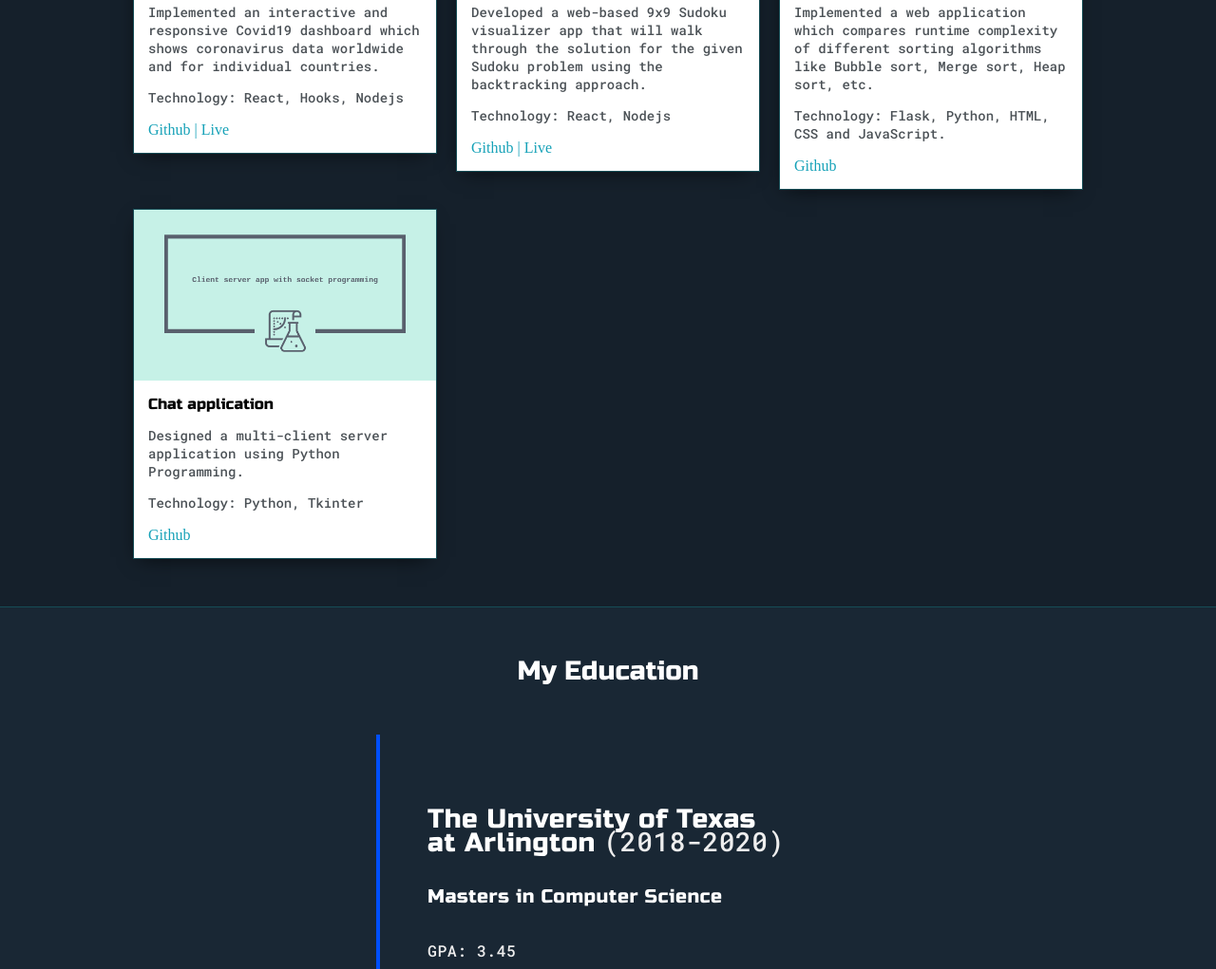
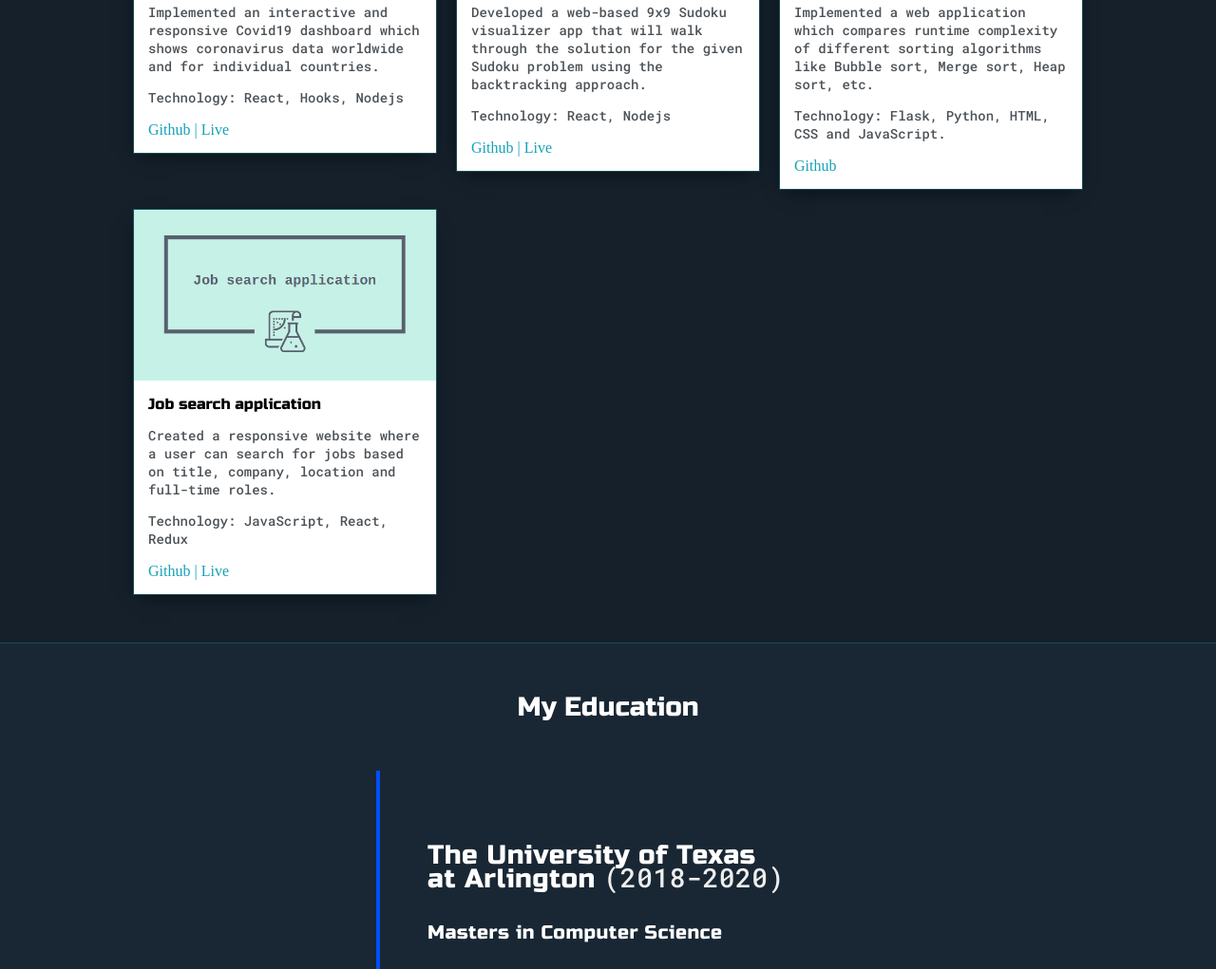
Before and after one commit to akshajm/Portfolio, a plain HTML site: page index.html in a window 1280 px wide. Shown: the part 1731-2752 px from the top of the page at 95% size. Drawn offline with Linux system fonts and the light colour scheme.

Commit message:
Updated files

```diff
--- a/index.html
+++ b/index.html
@@ -185,14 +185,15 @@
 
 				<div>
 					<div class="post">
-						<img class="thumbnail" src="images/clientserver.png">
+						<img class="thumbnail" src="images/jobSearch.png">
 						<div class="post-preview">
-							<h6 class="post-title">Chat application</h6>
+							<h6 class="post-title">Job search application</h6>
 							<p class="post-intro">
-								Designed a multi-client server application using Python Programming.
-								<p class="post-intro">Technology: Python, Tkinter</p>
+								Created a responsive website where a user can search for jobs based on title, company, location and full-time roles.
+								<p class="post-intro">Technology: JavaScript, React, Redux</p>
 							</p>
-							<a href="https://github.com/akshajm/Client_Server_application">Github</a>
+							<a href="https://github.com/akshajm/job-search-app">Github |</a>
+							<a href="https://clever-shirley-577023.netlify.app/#/">Live</a>
 						</div>
 					</div>
 				</div>
```
Also changed, not shown: images/jobSearch.png (added), 1 other file.
